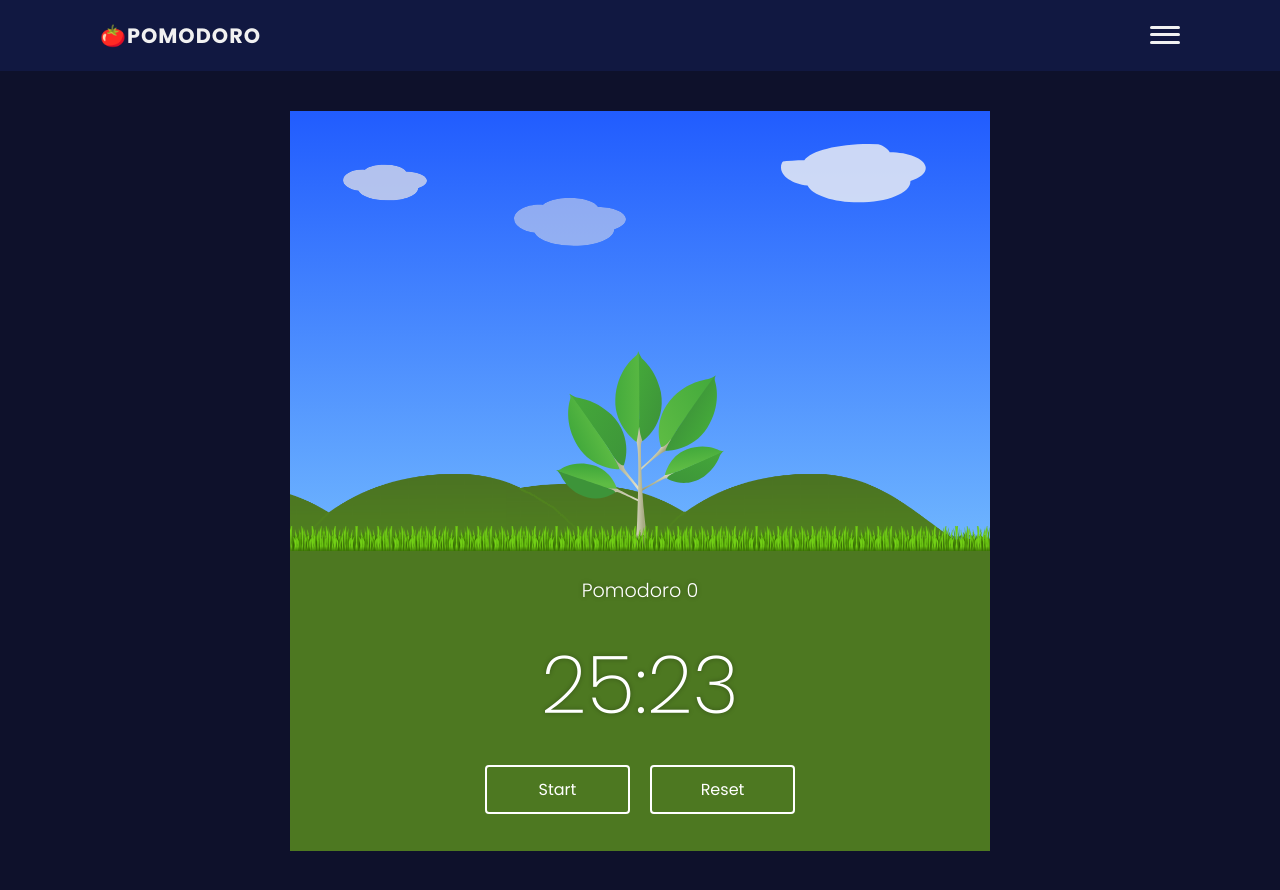
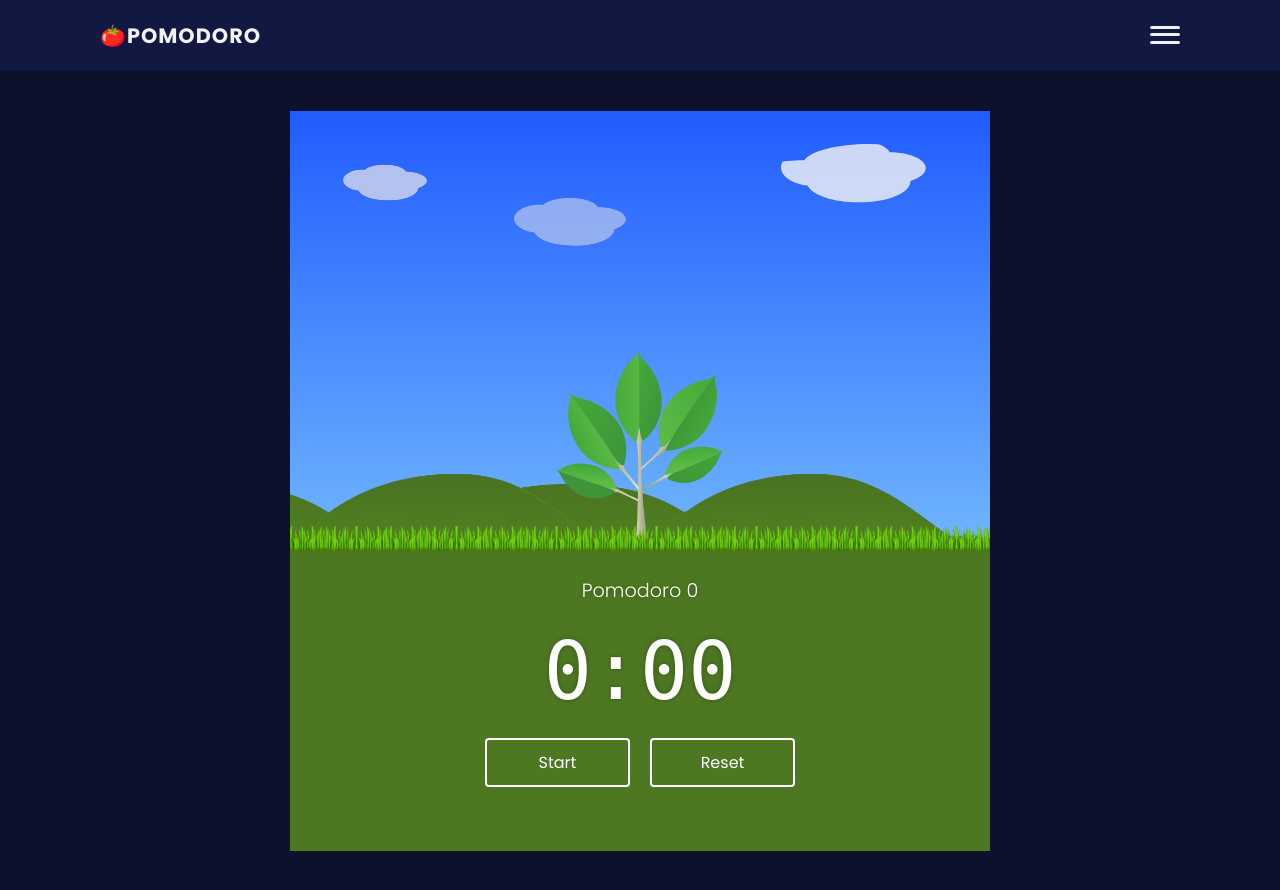
Before and after one commit to Olivierish/Pomodoro, a plain HTML site: page index.html in a window 1280 px wide. Both pictures are taken after a click on the button "Start". Drawn offline with Linux system fonts and the light colour scheme.

Commit message:
handled events on the Start button

```diff
--- a/app.js
+++ b/app.js
@@ -33,24 +33,64 @@ function toggleClassName() {
   .btn b3(txt:reset)
 }
 */
+const pomoContainerElt = document.querySelector(".pomo-info");
 const roundsElt = document.querySelector(".rounds");
 const timeElt = document.querySelector(".time");
+const breakElt = document.querySelector(".break");
 const btnStartElt = document.querySelector(".start");
 const btnPauseElt = document.createElement("button");
 btnPauseElt.setAttribute("class", "pause");
 btnPauseElt.textContent = "Pause";
 const btnResetElt = document.querySelector(".reset");
 
-console.log(roundsElt, timeElt, btnStartElt, btnResetElt, btnPauseElt);
-
-let startTime = 1800; //30min
-let breakTime = 300; //5min
+let startTime = 3; //30min
+let breakTime = 302; //5min
 let isBreak = false;
 let roundsNbr = 0;
 roundsElt.textContent = `Pomodoro ${roundsNbr}`;
+/*
+timeElt.textContent = `${Math.trunc(startTime / 60)}:${
+  startTime % 60 < 10 ? `0${startTime % 60}` : startTime % 60
+}`;*/
+displayTime(timeElt, startTime);
+/*
+breakElt.textContent = `${Math.trunc(breakTime / 60)}:${
+  breakTime % 60 < 10 ? `0${breakTime % 60}` : breakTime % 60
+}`;*/
+displayTime(breakElt, breakTime);
+btnStartElt.addEventListener("click", () => {
+  //I added this instruction here to avoid the dela of 1sec. after the click
+
+  startTime--;
+  timeElt.textContent = `${Math.trunc(startTime / 60)}:${
+    startTime % 60 < 10 ? `0${startTime % 60}` : startTime % 60
+  }`;
+
+  let timer = setInterval(() => {
+    if (startTime > 0) {
+      startTime--;
+      timeElt.textContent = `${Math.trunc(startTime / 60)}:${
+        startTime % 60 < 10 ? `0${startTime % 60}` : startTime % 60
+      }`;
+    } else if (startTime === 0) {
+      timeElt.classList.remove("active");
+      breakElt.classList.add("active");
+      breakTime--;
+      breakElt.textContent = `${Math.trunc(breakTime / 60)}:${
+        breakTime % 60 < 10 ? `0${breakTime % 60}` : breakTime % 60
+      }`;
+    }
+  }, 1000);
+});
 
 window.onload = () => {
   //window.scrollTo(0, document.body.scrollHeight);
   document.querySelector(".mask").scrollIntoView({ behavior: "smooth" });
   document.querySelector(".mask").scrollTop = document.scrollHeight + 0;
 };
+
+function displayTime(element, time) {
+  element.textContent = `${Math.trunc(time / 60)}:${
+    time % 60 < 10 ? `0${time % 60}` : time % 60
+  }`;
+}
--- a/index.html
+++ b/index.html
@@ -359,9 +359,10 @@
           </div>
           <div class="grass"></div>
           <div class="pomodoro">
-            <div class="pomoInfo">
+            <div class="pomo-info">
               <div class="rounds">Round 2</div>
-              <div class="time">25:23</div>
+              <div class="time active">25:23</div>
+              <div class="break">05:00</div>
               <div class="btns">
                 <button class="start">Start</button>
                 <button class="reset">Reset</button>
--- a/main-style.scss
+++ b/main-style.scss
@@ -1,5 +1,5 @@
 @import "./style.scss";
-
+@import url("https://fonts.googleapis.com/css2?family=Cutive+Mono&display=swap");
 .wrapper {
   margin: 0 auto;
   max-width: 700px;
@@ -86,7 +86,7 @@
     z-index: 10;
     height: 300px;
 
-    .pomoInfo {
+    .pomo-info {
       position: absolute;
       width: 100%;
       height: 100%;
@@ -104,15 +104,30 @@
         text-shadow: 0 0 5px rgba(0, 0, 0, 0.3);
       }
       .time {
+        display: none;
+        font-family: "monospace";
+        //letter-spacing:1;
+        padding: 10px;
+        font-size: 5em;
+        font-weight: 100;
+        text-shadow: 0 0 5px rgba(0, 0, 0, 0.3);
+      }
+      .break {
+        display: none;
+        font-family: "monospace";
+        color: burlywood;
         padding: 10px;
         font-size: 5em;
         font-weight: 200;
         text-shadow: 0 0 5px rgba(0, 0, 0, 0.3);
       }
+      .active {
+        display: block;
+      }
       .btns {
         width: 350px;
         @media only screen and (max-width: 350px) {
-            width: 300px;
+          width: 300px;
         }
         padding: 10px;
         display: flex;
```
Also changed, not shown: main-style.css, 1 other file.
